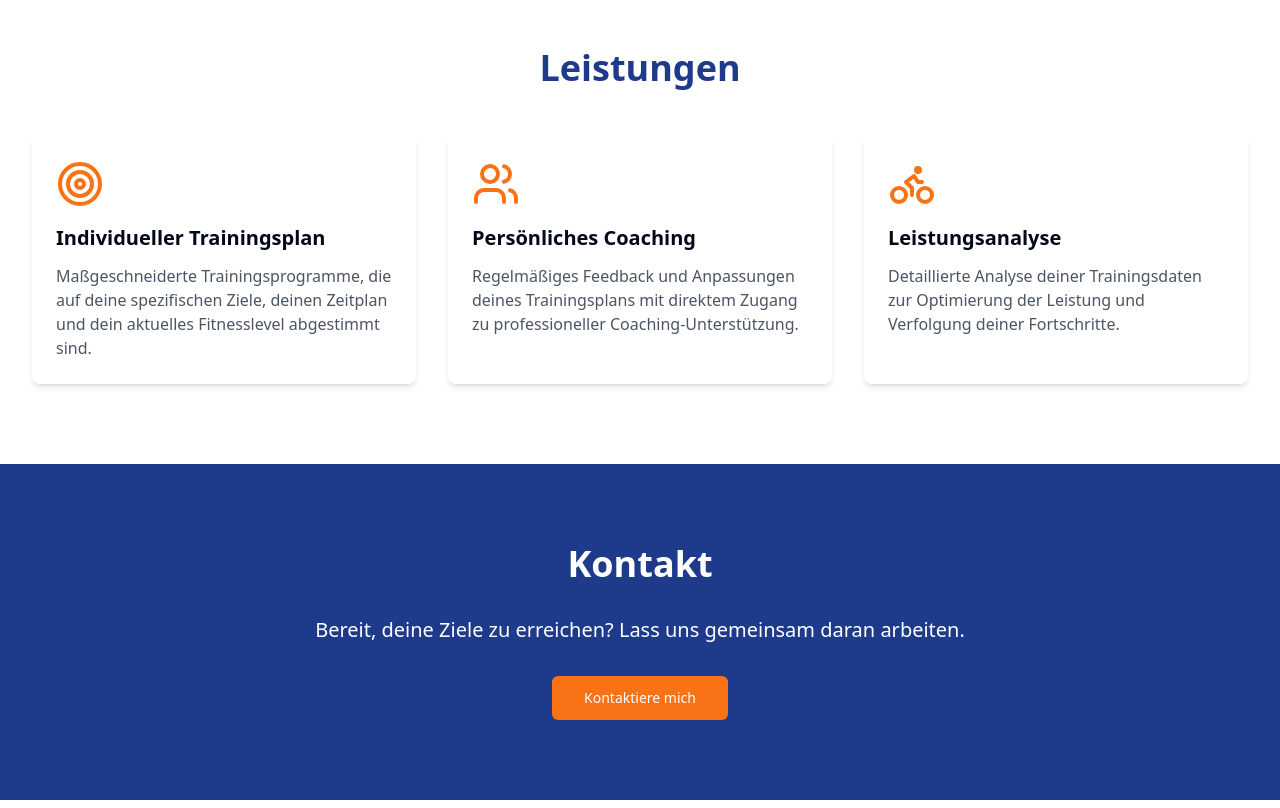
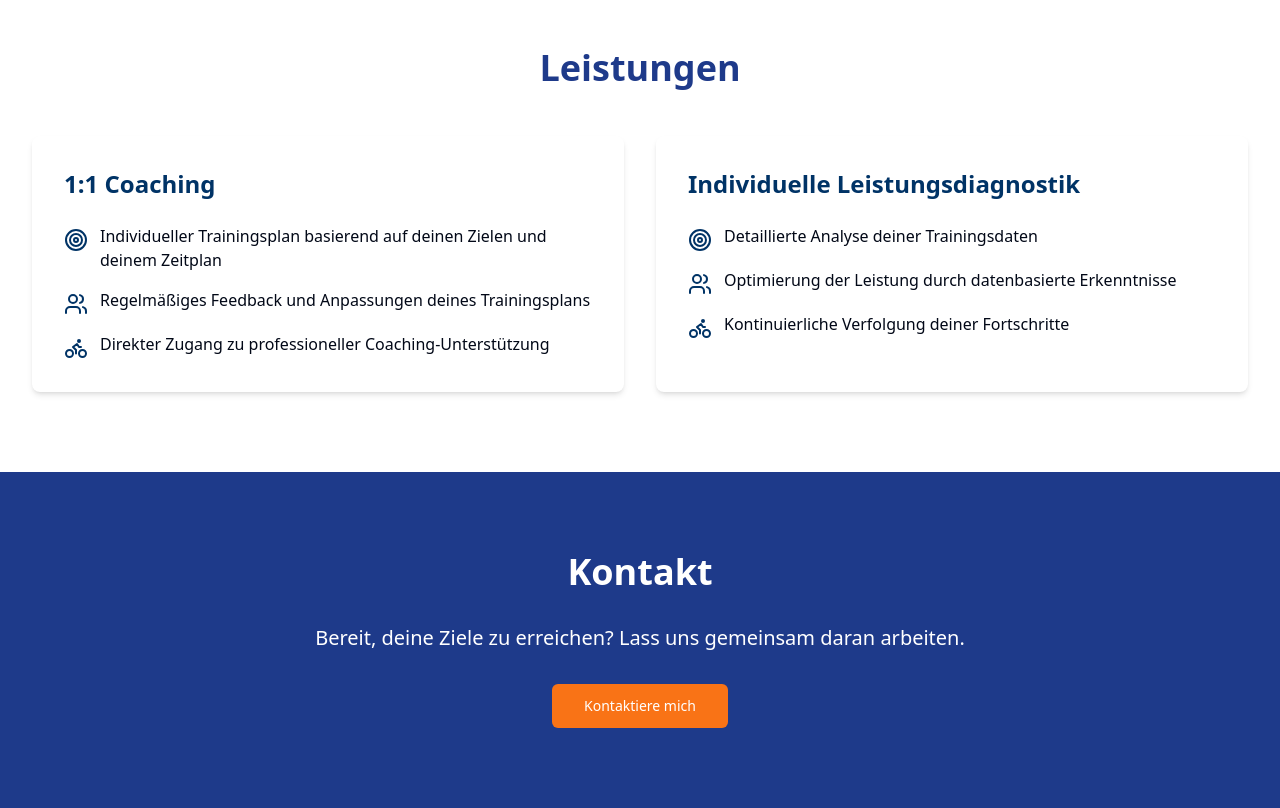
Before and after one commit to maxcyclescoaching/maxcyclescoaching-website, a React (Vite) app: page / in a window 1280 px wide. Shown: the part 1640-2448 px from the top of the page. Built offline with nearby package versions, Linux system fonts and the light colour scheme.

Commit message:
Split Services Section Layout
Updated the "Leistungen" section to separate it into "1:1 Coaching" on the left and "Individuelle Leistungsdiagnostik" on the right. Removed the orange color, retaining only blue and shades of gray for the design.
[skip gpt_engineer]

```diff
--- a/src/pages/Index.tsx
+++ b/src/pages/Index.tsx
@@ -90,14 +90,44 @@ const Index = () => {
           <h2 className="text-3xl md:text-4xl font-bold text-center mb-12 text-primary">
             Leistungen
           </h2>
-          <div className="grid md:grid-cols-3 gap-8">
-            {services.map((service, index) => (
-              <div key={index} className="bg-white p-6 rounded-lg shadow-md hover:shadow-lg transition-shadow">
-                <service.icon className="w-12 h-12 text-secondary mb-4" />
-                <h3 className="text-xl font-semibold mb-3">{service.title}</h3>
-                <p className="text-gray-600">{service.description}</p>
-              </div>
-            ))}
+          <div className="grid md:grid-cols-2 gap-8">
+            {/* 1:1 Coaching */}
+            <div className="bg-white p-8 rounded-lg shadow-md hover:shadow-lg transition-shadow">
+              <h3 className="text-2xl font-semibold mb-6 text-[#003366]">1:1 Coaching</h3>
+              <ul className="space-y-4 text-left">
+                <li className="flex items-start">
+                  <Target className="w-6 h-6 text-[#003366] mt-1 mr-3 flex-shrink-0" />
+                  <span>Individueller Trainingsplan basierend auf deinen Zielen und deinem Zeitplan</span>
+                </li>
+                <li className="flex items-start">
+                  <Users className="w-6 h-6 text-[#003366] mt-1 mr-3 flex-shrink-0" />
+                  <span>Regelmäßiges Feedback und Anpassungen deines Trainingsplans</span>
+                </li>
+                <li className="flex items-start">
+                  <Bike className="w-6 h-6 text-[#003366] mt-1 mr-3 flex-shrink-0" />
+                  <span>Direkter Zugang zu professioneller Coaching-Unterstützung</span>
+                </li>
+              </ul>
+            </div>
+
+            {/* Leistungsdiagnostik */}
+            <div className="bg-white p-8 rounded-lg shadow-md hover:shadow-lg transition-shadow">
+              <h3 className="text-2xl font-semibold mb-6 text-[#003366]">Individuelle Leistungsdiagnostik</h3>
+              <ul className="space-y-4 text-left">
+                <li className="flex items-start">
+                  <Target className="w-6 h-6 text-[#003366] mt-1 mr-3 flex-shrink-0" />
+                  <span>Detaillierte Analyse deiner Trainingsdaten</span>
+                </li>
+                <li className="flex items-start">
+                  <Users className="w-6 h-6 text-[#003366] mt-1 mr-3 flex-shrink-0" />
+                  <span>Optimierung der Leistung durch datenbasierte Erkenntnisse</span>
+                </li>
+                <li className="flex items-start">
+                  <Bike className="w-6 h-6 text-[#003366] mt-1 mr-3 flex-shrink-0" />
+                  <span>Kontinuierliche Verfolgung deiner Fortschritte</span>
+                </li>
+              </ul>
+            </div>
           </div>
         </div>
       </section>
@@ -118,24 +148,6 @@ const Index = () => {
   );
 };
 
-const services = [
-  {
-    icon: Target,
-    title: "Individueller Trainingsplan",
-    description: "Maßgeschneiderte Trainingsprogramme, die auf deine spezifischen Ziele, deinen Zeitplan und dein aktuelles Fitnesslevel abgestimmt sind."
-  },
-  {
-    icon: Users,
-    title: "Persönliches Coaching",
-    description: "Regelmäßiges Feedback und Anpassungen deines Trainingsplans mit direktem Zugang zu professioneller Coaching-Unterstützung."
-  },
-  {
-    icon: Bike,
-    title: "Leistungsanalyse",
-    description: "Detaillierte Analyse deiner Trainingsdaten zur Optimierung der Leistung und Verfolgung deiner Fortschritte."
-  }
-];
-
 const achievements = [
   "Lizenzierter Radsport-Trainer",
   "Über 10 Jahre Wettkampferfahrung",
```
